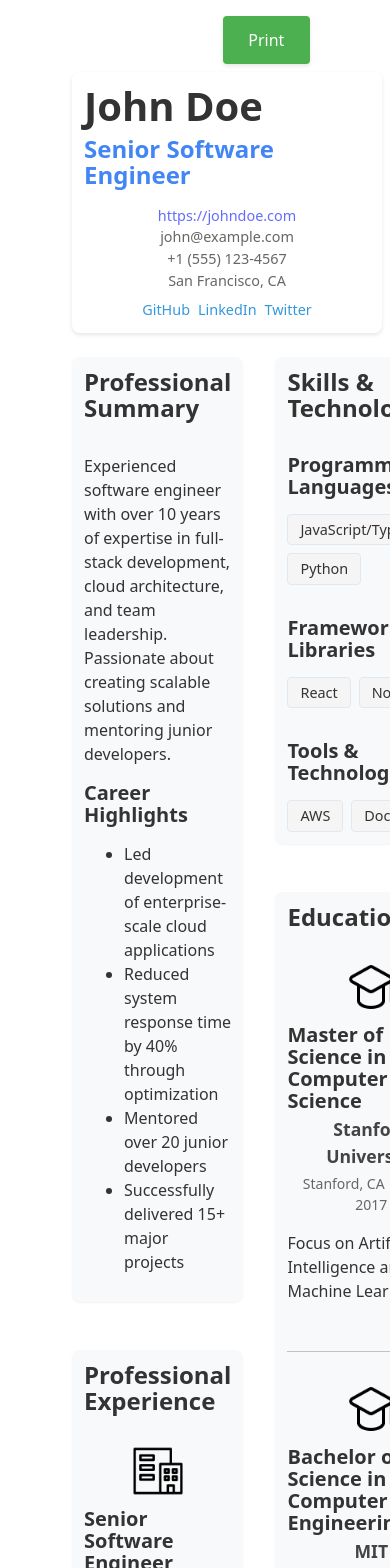
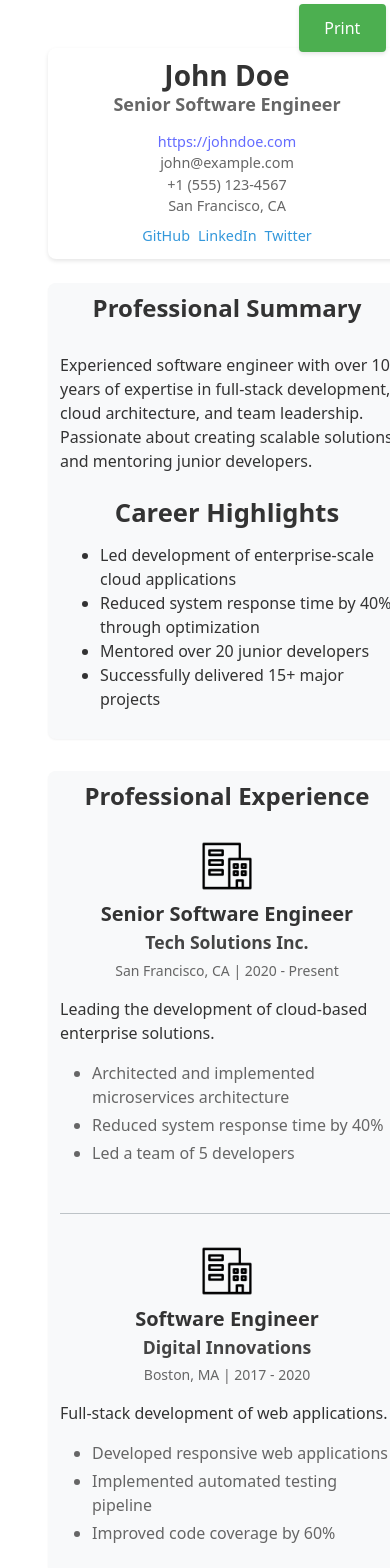
Before and after one commit to ku01/profipage, a React (Vite) app: page / in a window 390 px wide. Shown: the top 1568 px of the page. Built offline with nearby package versions, Linux system fonts and the light colour scheme; no server answers.

Commit message:
Fix mobile mode

```diff
--- a/src/App.css
+++ b/src/App.css
@@ -16,6 +16,34 @@
 }
 .logo.react:hover {
   filter: drop-shadow(0 0 2em #61dafbaa);
+}
+
+/* Desktop Layout Styles - Must come before mobile media queries */
+.layout {
+  max-width: 1200px;
+  margin: 0 auto;
+  padding: 2rem;
+}
+
+.export-container {
+  position: fixed;
+  top: 1rem;
+  right: 5rem;
+  z-index: 1000;
+}
+
+.content-grid {
+  display: grid;
+  grid-template-columns: 5fr 5fr;
+  gap: 2rem;
+  margin-top: 0;
+}
+
+.left-column,
+.right-column {
+  display: flex;
+  flex-direction: column;
+  gap: 2rem;
 }
 
 @keyframes logo-spin {
@@ -146,11 +174,14 @@ section h2 {
   text-align: left;
 }
 
+/* Desktop section h3 styles */
+@media (min-width: 1025px) {
   section h3 {
     margin: 0 0 0.5rem;
     font-size: 1.25rem;
     color: #333333;
     text-align: left;
+  }
 }
 
 /* Experience & Education Items */
@@ -274,12 +305,14 @@ section h3 {
     height: 120px;
   }
 
-  .header h1 {
+  .header h1,
+  .profile-info h1 {
     font-size: 2rem;
     text-align: center;
   }
 
-  .header h2 {
+  .header h2,
+  .profile-info h2 {
     font-size: 1.25rem;
     text-align: center;
   }
@@ -307,6 +340,25 @@ section h3 {
   .summary-section,
   .skills-section {
     padding: 1rem;
+  }
+
+  /* Center-align titles in mobile */
+  section h2,
+  section h3 {
+    text-align: center;
+  }
+
+  .company-name,
+  .job-title,
+  .institution-details h3,
+  .institution-details h4 {
+    text-align: center;
+  }
+
+  .experience-header,
+  .company-details,
+  .institution-details {
+    text-align: center;
   }
 
   /* Grid layouts */
@@ -365,12 +417,16 @@ section h3 {
     padding: 0.75rem;
   }
 
-  .header h1 {
+  .header h1,
+  .profile-info h1 {
     font-size: 1.75rem;
+    text-align: center;
   }
 
-  .header h2 {
+  .header h2,
+  .profile-info h2 {
     font-size: 1.125rem;
+    text-align: center;
   }
 
   .header-photo {
@@ -389,6 +445,25 @@ section h3 {
     padding: 0.75rem;
   }
 
+  /* Center-align titles in small mobile */
+  section h2,
+  section h3 {
+    text-align: center;
+  }
+
+  .company-name,
+  .job-title,
+  .institution-details h3,
+  .institution-details h4 {
+    text-align: center;
+  }
+
+  .experience-header,
+  .company-details,
+  .institution-details {
+    text-align: center;
+  }
+
   .social-links {
     gap: 0.5rem;
   }
@@ -404,32 +479,7 @@ section h3 {
   }
 }
 
-.layout {
-  max-width: 1200px;
-  margin: 0 auto;
-  padding: 2rem;
-}
-
-.export-container {
-  position: fixed;
-  top: 1rem;
-  right: 5rem;
-  z-index: 1000;
-}
-
-.content-grid {
-  display: grid;
-  grid-template-columns: 5fr 5fr;
-  gap: 2rem;
-  margin-top: 0;
-}
-
-.left-column,
-.right-column {
-  display: flex;
-  flex-direction: column;
-  gap: 2rem;
-}
+/* Desktop styles moved above - duplicates removed */
 
 /* Header styles */
 .header-photo {
@@ -439,6 +489,8 @@ section h3 {
   object-fit: cover;
 }
 
+/* Desktop header styles moved above or made desktop-specific */
+@media (min-width: 1025px) {
   .header h1 {
     font-size: 2.5rem;
     font-weight: 700;
@@ -452,6 +504,7 @@ section h3 {
     color: #4285f4;
     margin: 0.5rem 0 1rem;
     text-align: left;
+  }
 }
 
 .contact-info {
@@ -497,10 +550,24 @@ section h3 {
   margin: 0;
 }
 
+/* Desktop job title styles */
+@media (min-width: 1025px) {
   .job-title {
     color: #4285f4;
     font-weight: 500;
     margin: 0.25rem 0;
+    text-align: left;
+  }
+}
+
+/* Mobile job title styles */
+@media (max-width: 1024px) {
+  .job-title {
+    color: #4285f4;
+    font-weight: 500;
+    margin: 0.25rem 0;
+    text-align: center;
+  }
 }
 
 .job-period {
```
Lines whose indentation alone changed are shown as unchanged.
